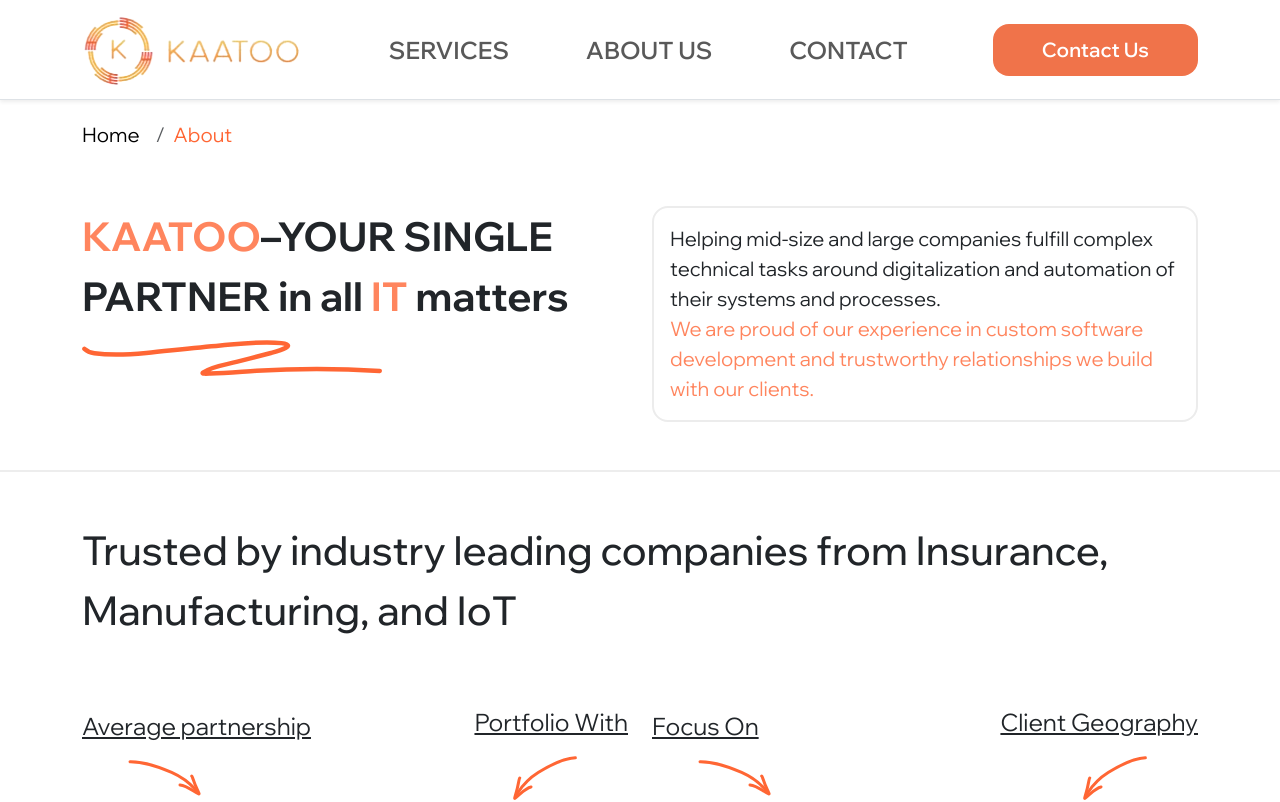
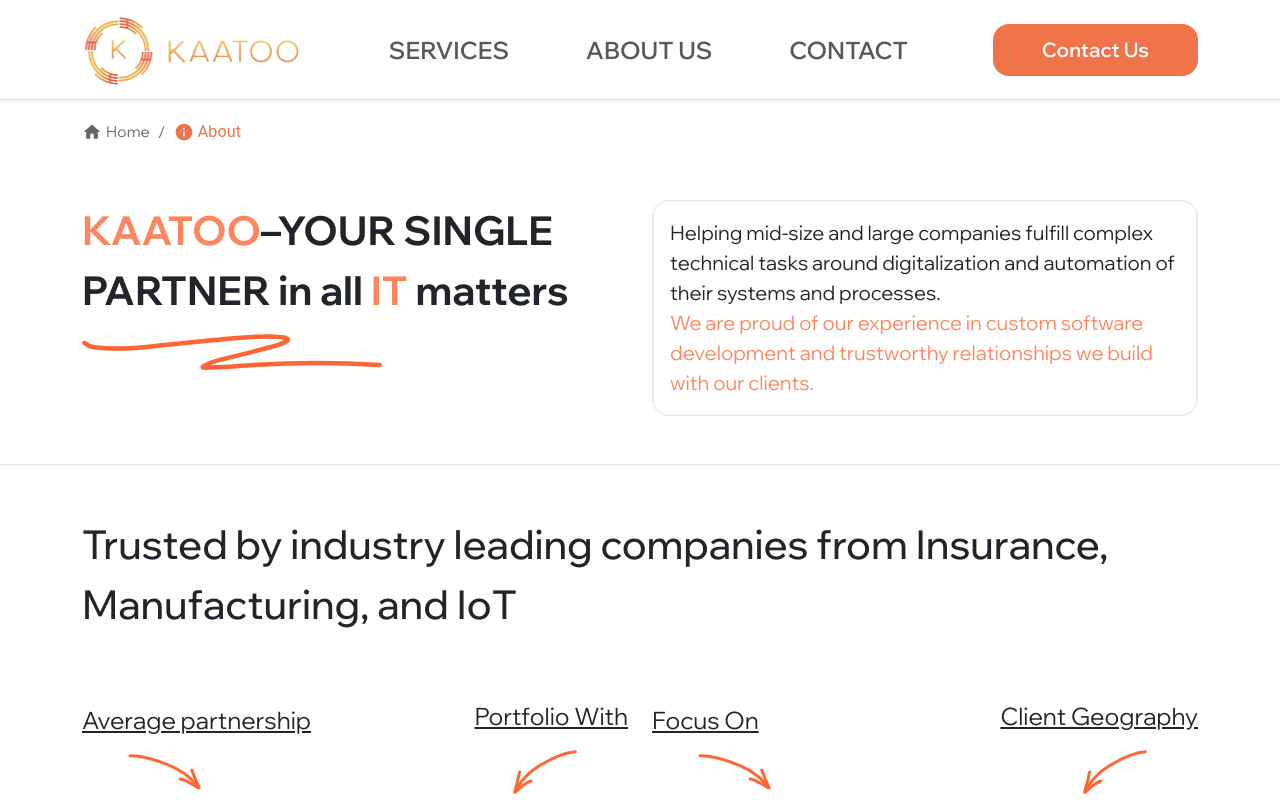
Before and after one commit to SidakVats/Kaatoo, a React (Vite) app: page /about in a window 1280 px wide. Shown: the top 802 px of the page. Built offline with nearby package versions, Linux system fonts and the light colour scheme; a web font is replaced by a local one.

Commit message:
updated breadcrumps and swiper

```diff
--- a/src/Pages/About.jsx
+++ b/src/Pages/About.jsx
@@ -7,29 +7,40 @@
 
 import image from "../images/underline5.svg";
 
+
+import Typography from "@mui/material/Typography";
+import Breadcrumbs from "@mui/material/Breadcrumbs";
+import Link from "@mui/material/Link";
+import HomeIcon from "@mui/icons-material/Home";
+
+import InfoIcon from '@mui/icons-material/Info';
+
 const About = () => {
   return (
     <>
       {/* Breadcrumps  */}
       <div className="container">
         <div style={{ paddingTop: "120px" }}>
-          <nav aria-label="breadcrumb" style={{ cursor: "pointer" }}>
-            <ol className="breadcrumb">
-              <li className="breadcrumb-item fs-5">
-                <a href="/" style={{ textDecoration: "none", color: "black" }}>
-                  Home
-                </a>
-              </li>
-              <li className="breadcrumb-item fs-5 active" aria-current="page">
-                <a
-                  href="/about"
-                  style={{ textDecoration: "none", color: "#ff6634" }}
-                >
-                  About
-                </a>
-              </li>
-            </ol>
-          </nav>
+          <Breadcrumbs aria-label="breadcrumb">
+            <Link
+              underline="hover"
+              sx={{ display: "flex", alignItems: "center", fontSize:"15px" }}
+              color="inherit"
+              href="/"
+            >
+              <HomeIcon sx={{ mr: 0.5 }} fontSize="small" />
+              Home
+            </Link>
+            <Link href="/about" style={{textDecoration:"none", color:"none"}} >
+            <Typography
+              sx={{ display: "flex", alignItems: "center" }}
+              color="#f0734a"
+            >
+              <InfoIcon sx={{ mr: 0.5 }} fontSize="small" />
+              About
+            </Typography>
+              </Link>
+          </Breadcrumbs>
         </div>
       </div>
 
--- a/src/Pages/Contact.jsx
+++ b/src/Pages/Contact.jsx
@@ -4,30 +4,42 @@
 import image2 from "../images/contact1.svg";
 import ContactForm1 from "../components/Contact Form/ContactForm1";
 
+import Typography from "@mui/material/Typography";
+import Breadcrumbs from "@mui/material/Breadcrumbs";
+import Link from "@mui/material/Link";
+import HomeIcon from "@mui/icons-material/Home";
+
+import RecentActorsIcon from '@mui/icons-material/RecentActors';
+
 const Contact = () => {
   return (
     <>
+
       <div className="container">
         <div style={{ paddingTop: "120px" }}>
-          <nav aria-label="breadcrumb" style={{ cursor: "pointer" }}>
-            <ol className="breadcrumb">
-              <li className="breadcrumb-item fs-5">
-                <a href="/" style={{ textDecoration: "none", color: "black" }}>
-                  Home
-                </a>
-              </li>
-              <li className="breadcrumb-item fs-5 active" aria-current="page">
-                <a
-                  href="/contact"
-                  style={{ textDecoration: "none", color: "#ff6634" }}
-                >
-                  Contact
-                </a>
-              </li>
-            </ol>
-          </nav>
+          <Breadcrumbs aria-label="breadcrumb">
+            <Link
+              underline="hover"
+              sx={{ display: "flex", alignItems: "center", fontSize:"15px" }}
+              color="inherit"
+              href="/"
+            >
+              <HomeIcon sx={{ mr: 0.5 }} fontSize="small" />
+              Home
+            </Link>
+            <Link href="/contact" style={{textDecoration:"none", color:"none"}} >
+            <Typography
+              sx={{ display: "flex", alignItems: "center" }}
+              color="#f0734a"
+            >
+              <RecentActorsIcon sx={{ mr: 0.5 }} fontSize="small" />
+              Contact
+            </Typography>
+              </Link>
+          </Breadcrumbs>
         </div>
       </div>
+
       {/* Contact Us Banner  */}
       <div
         className="container-fluid mt-5 pt-5"
@@ -94,7 +106,7 @@
                 </span>
               </div>
               <div className="fs-5 ps-2 mt-2 mb-2">
-              st. Szpitalna 8/6, Warszawa
+                st. Szpitalna 8/6, Warszawa
               </div>
             </div>
           </div>
@@ -116,7 +128,7 @@
                 </span>
               </div>
               <div className="fs-5 ps-2 mt-2 mb-2">
-              st. Feringastraße 6, Unterföhring
+                st. Feringastraße 6, Unterföhring
               </div>
             </div>
           </div>
--- a/src/Pages/Services.jsx
+++ b/src/Pages/Services.jsx
@@ -2,29 +2,40 @@
 
 import image from "../images/underline6.svg";
 import ServicesPage from "../components/Services Page/ServicesPage";
+
+
+import Typography from "@mui/material/Typography";
+import Breadcrumbs from "@mui/material/Breadcrumbs";
+import Link from "@mui/material/Link";
+import HomeIcon from "@mui/icons-material/Home";
+
+import DesignServicesIcon from '@mui/icons-material/DesignServices';
 
 const Services = () => {
   return (
     <>
       <div className="container">
         <div style={{ paddingTop: "120px" }}>
-          <nav aria-label="breadcrumb" style={{ cursor: "pointer" }}>
-            <ol className="breadcrumb">
-              <li className="breadcrumb-item fs-5">
-                <a href="/" style={{ textDecoration: "none", color: "black" }}>
-                  Home
-                </a>
-              </li>
-              <li className="breadcrumb-item fs-5 active" aria-current="page">
-                <a
-                  href="/services"
-                  style={{ textDecoration: "none", color: "#ff6634" }}
-                >
-                  Services
-                </a>
-              </li>
-            </ol>
-          </nav>
+          <Breadcrumbs aria-label="breadcrumb">
+            <Link
+              underline="hover"
+              sx={{ display: "flex", alignItems: "center", fontSize:"15px" }}
+              color="inherit"
+              href="/"
+            >
+              <HomeIcon sx={{ mr: 0.5 }} fontSize="small" />
+              Home
+            </Link>
+            <Link href="/services" style={{textDecoration:"none", color:"none"}} >
+            <Typography
+              sx={{ display: "flex", alignItems: "center" }}
+              color="#f0734a"
+            >
+              <DesignServicesIcon sx={{ mr: 0.5 }} fontSize="small" />
+              Services
+            </Typography>
+              </Link>
+          </Breadcrumbs>
         </div>
       </div>
 
--- a/src/components/Case Studies/CaseStudySwiper.jsx
+++ b/src/components/Case Studies/CaseStudySwiper.jsx
@@ -6,13 +6,11 @@
 import "swiper/css";
 import "swiper/css/navigation";
 
-
 // Imported CSS file
 import "../Case Studies/style.css";
 
 // import required modules
 import { Navigation } from "swiper/modules";
-
 
 // Images
 import image from "../../images/underline2.svg";
@@ -20,7 +18,6 @@
 import image2 from "../../images/swiper1.png";
 import image4 from "../../images/swiper2.png";
 import image3 from "../../images/hero3.png";
-
 
 // Components
 import Arrow from "../Arrow";
@@ -79,13 +76,6 @@
                 className="row rounded-5 p-2"
                 style={{ border: "2px solid #ededed" }}
               >
-                <div className="col-sm-6">
-                  <img
-                    src={image2}
-                    alt="image1"
-                    className="img-fluid rounded-4 shadow-sm"
-                  />
-                </div>
                 <div className="col-sm-6 p-5">
                   <p>
                     “Kaatoo are goal- and outcome-oriented, able to see the big
@@ -100,6 +90,13 @@
                     </div>
                   </div>
                   <Arrow />
+                </div>
+                <div className="col-sm-6">
+                  <img
+                    src={image2}
+                    alt="image1"
+                    className="img-fluid rounded-4 shadow-sm"
+                  />
                 </div>
               </div>
             </div>
--- /dev/null
+++ b/src/components/Key Experties/Experties.css
@@ -0,0 +1,9 @@
+.container1{
+    position: relative;
+}
+
+.div1{
+    position: relative;
+
+    transform: translate(10px, -80px);
+}
--- a/src/components/Key Experties/Experties.jsx
+++ b/src/components/Key Experties/Experties.jsx
@@ -2,6 +2,8 @@
 
 // Imported Component
 import Arrow from "../Arrow";
+
+import "./Experties.css";
 
 // Imported Images
 import image from "../../images/underline1.svg";
@@ -86,10 +88,9 @@
                     e.currentTarget.style.border = "2px solid #ededed";
                   }}
                 >
-                  <div className="container">
+                  <div className="container container1">
                     <div className="row">
-                      <div className="d-flex">
-                        <div className="col-sm-3">
+                      <div className="col-sm-12">
                         {/* Use images from the images array */}
                         <img
                           src={images[index]}
@@ -97,10 +98,9 @@
                           className="img-fluid"
                         />
                       </div>
-                        {/* <div className="col-sm-1"></div> */}
-                        <div className="col-sm-8 mt-4">
+                      <div className="text-end mt-4 div1">
                         <mark
-                            className="py-2 rounded-3"
+                          className="py-2 px-3 rounded-3"
                           style={{ backgroundColor: "#ececec" }}
                         >
                           {item.label}
@@ -108,9 +108,9 @@
                       </div>
                     </div>
                   </div>
-                  </div>
+
                   <div
-                    className="mt-5 fs-2"
+                    className="fs-2"
                     onMouseEnter={(e) => {
                       e.currentTarget.style.color = "#f0734a";
                     }}
@@ -128,6 +128,7 @@
                       item.text
                     )}
                   </div>
+
                   <div className="mt-3 mb-5">{item.description}</div>
                   <Arrow />
                 </div>
```
Also changed, not shown: src/components/Contact Form/ContactForm1.jsx (+25 -47 lines). Lines whose indentation alone changed are shown as unchanged.
